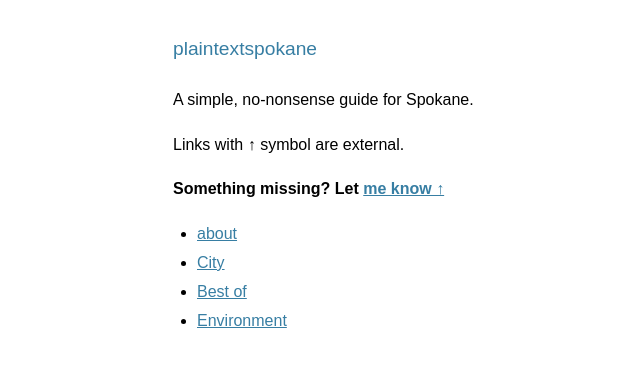
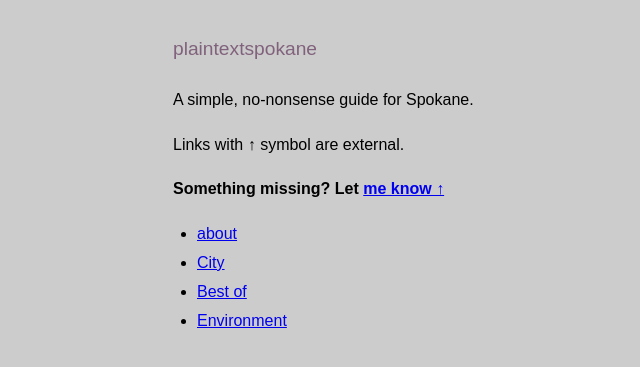
Before and after one commit to plaintextspokane/plaintextspokane.github.io, a Jekyll site: the page built from index.md, in a window 1280 px wide. Shown: the top 367 px of the page, without its empty margins (117-757 px from the left). Built offline with Jekyll 4.4.1, drawn with Linux system fonts in a browser that asks for light colours; our own code applies the rules of GitHub Pages for plain Markdown files.

Commit message:
update colors

```diff
--- a/assets/style.css
+++ b/assets/style.css
@@ -3,6 +3,7 @@ body {
   max-width: 700px;
   margin: 2rem auto;
   padding: 0 1rem;
+  background-color: #cccccc;
 
 }
 
@@ -13,16 +14,16 @@ main {
 nav a {
   margin-right: 1rem;
   text-decoration: none;
-  color: #377ea3;
+  color: ##81627c;
 }
 /* unvisited link */
 a:link {
-  color: #377ea3;
+  color: ##81627c;
 }
 
 /* visited link */
 a:visited {
-  color: #377ea3;
+  color: ##81627c;
 }
 
 nav {
@@ -39,7 +40,7 @@ ul {
 
 .breadcrumbs a {
   text-decoration: none;
-  color: #377ea3;
+  color: #81627c;
 }
 
 .breadcrumbs span {
```
